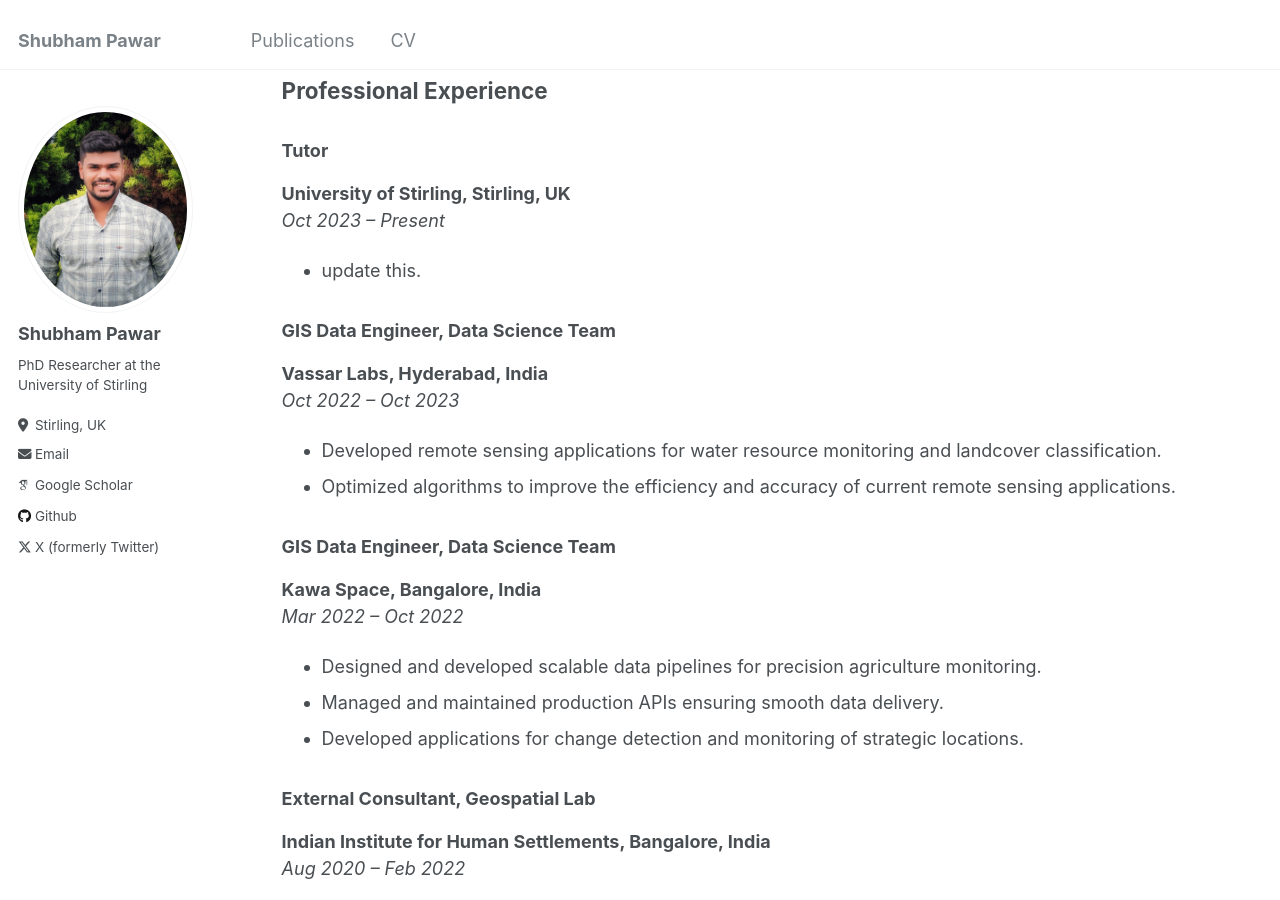
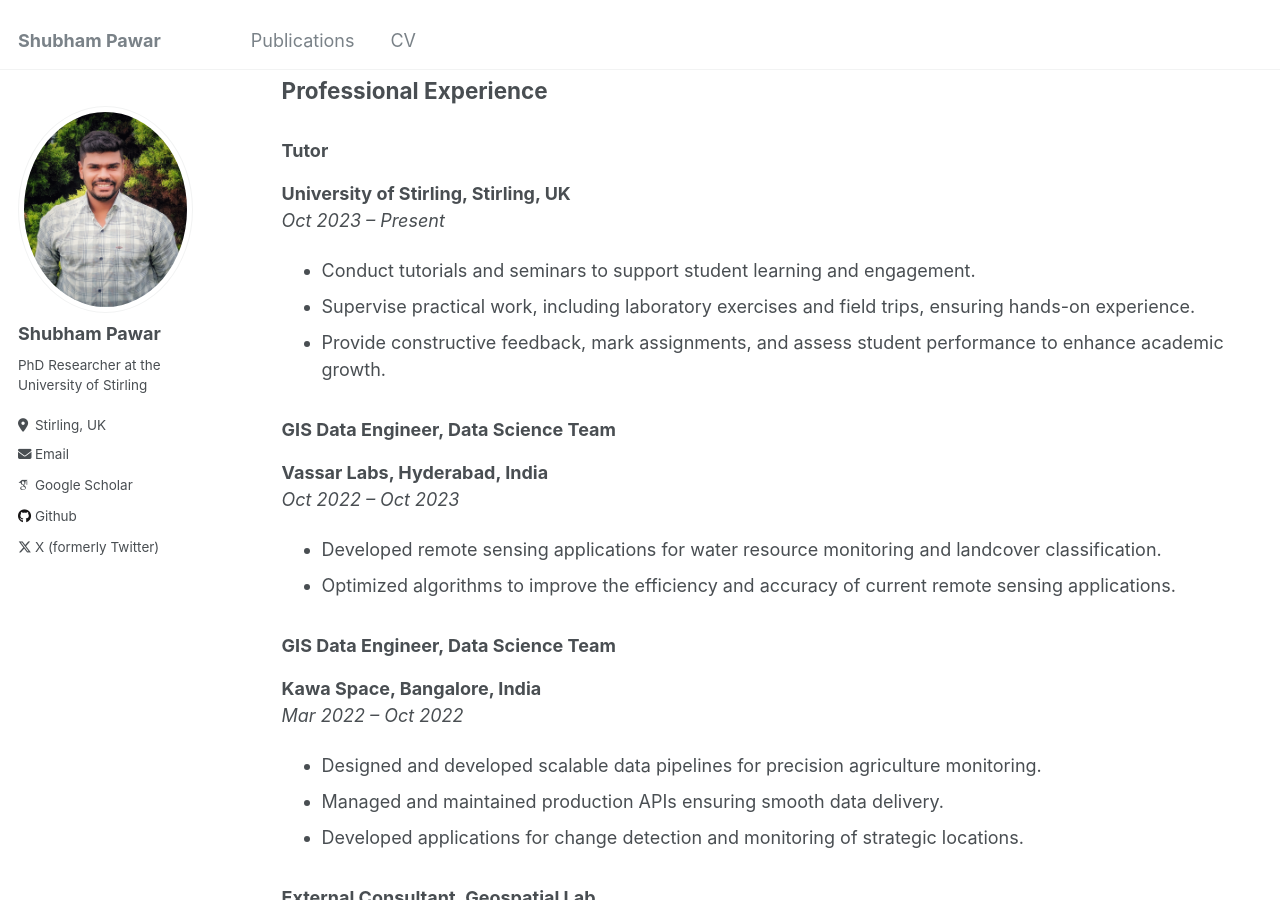
Before and after one commit to Shubham6147/shubham.github.io, a Jekyll site: the page built from _pages/cv.md, in a window 1280 px wide and 900 px high, scrolled down 474 px. Built offline with Jekyll 4.4.1, drawn with Linux system fonts in a browser that asks for light colours; some web fonts are replaced.

Commit message:
added JD

```diff
--- a/_pages/cv.md
+++ b/_pages/cv.md
@@ -27,8 +27,9 @@
 ### **Tutor**
 **University of Stirling, Stirling, UK**
 *Oct 2023 – Present*
-- update this.
-
+- Conduct tutorials and seminars to support student learning and engagement.
+- Supervise practical work, including laboratory exercises and field trips, ensuring hands-on experience.
+- Provide constructive feedback, mark assignments, and assess student performance to enhance academic growth.
 
 ### **GIS Data Engineer, Data Science Team**
 **Vassar Labs, Hyderabad, India**
```
